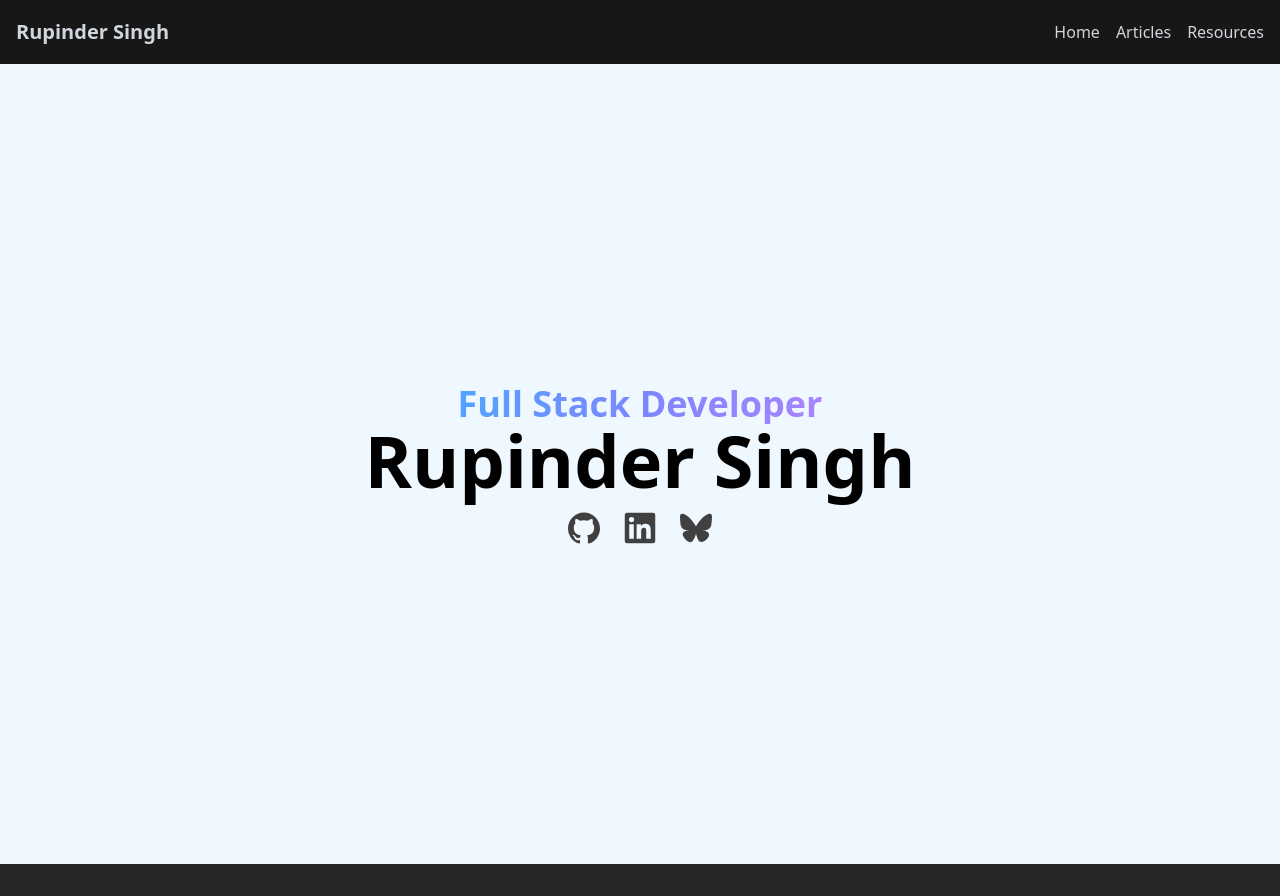
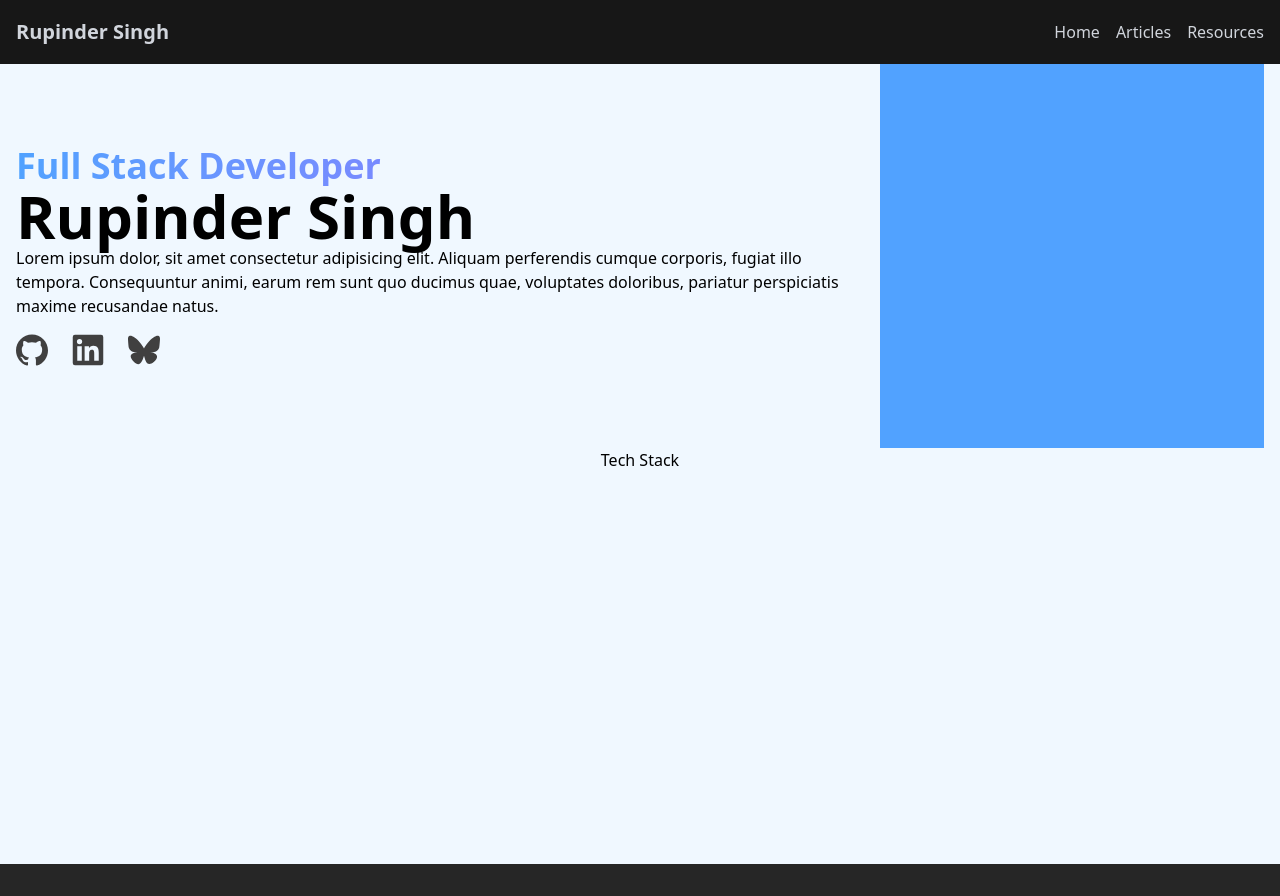
Before and after one commit to Pellia/my-website, a React (Vite) app: page / in a window 1280 px wide. Built offline with nearby package versions, Linux system fonts and the light colour scheme.

Commit message:
chore: reconfigured hero component

```diff
--- a/src/components/Header.tsx
+++ b/src/components/Header.tsx
@@ -4,11 +4,9 @@ import Navigation from "./Navigation";
 const Header = () => {
     return (
         <header className="h-16 bg-neutral-900 text-gray-300">
-            <div className="mx-4 h-full">
-                <div className="container mx-auto flex h-full items-center justify-between gap-2">
-                    <Logo />
-                    <Navigation />
-                </div>
+            <div className="container mx-auto flex h-full items-center justify-between gap-2 px-4">
+                <Logo />
+                <Navigation />
             </div>
         </header>
     );
--- /dev/null
+++ b/src/pages/Home/Hero.tsx
@@ -0,0 +1,38 @@
+const Hero = () => {
+    return (
+        <div className="flex items-center gap-4">
+            <div className="flex flex-col">
+                <h1>
+                    <span className="block bg-gradient-to-r from-blue-400 via-indigo-400 to-violet-400 bg-clip-text text-4xl font-bold text-transparent">Full Stack Developer</span>
+                    <span className="text-6xl font-bold">Rupinder Singh</span>
+                </h1>
+                <p>
+                    Lorem ipsum dolor, sit amet consectetur adipisicing elit. Aliquam perferendis cumque corporis, fugiat illo tempora. Consequuntur animi, earum rem sunt quo ducimus quae, voluptates
+                    doloribus, pariatur perspiciatis maxime recusandae natus.
+                </p>
+                <ul className="mt-4 flex gap-6">
+                    <li>
+                        <a href="https://github.com/Pellia" target="_blank">
+                            <img src="./src/assets/icons/github-dark.svg" alt="github-icon" className="h-auto w-8" />
+                        </a>
+                    </li>
+                    <li>
+                        <a href="https://www.linkedin.com/in/dev-rupinder-singh/" target="_blank">
+                            <img src="./src/assets/icons/linkedin.svg" alt="linkedin-icon" className="h-auto w-8" />{" "}
+                        </a>
+                    </li>
+                    <li>
+                        <a href="https://bsky.app/profile/devpellia.bsky.social" target="_blank">
+                            <img src="./src/assets/icons/bluesky-dark.svg" alt="bluesky-icon" className="h-auto w-8" />
+                        </a>
+                    </li>
+                </ul>
+            </div>
+            <div>
+                <div className="size-96 bg-blue-400"></div>
+            </div>
+        </div>
+    );
+};
+
+export default Hero;
--- a/src/pages/Home/Home.tsx
+++ b/src/pages/Home/Home.tsx
@@ -1,25 +1,11 @@
+import Hero from "./Hero";
+import TechStack from "./TechStack";
+
 const Home = () => {
     return (
-        <main className="text-copy-secondary gap-4text-center flex h-dvh flex-col items-center justify-center">
-            <h2 className="inline-block bg-gradient-to-r from-blue-400 via-indigo-400 to-violet-400 bg-clip-text text-4xl font-bold text-transparent">Full Stack Developer</h2>
-            <h1 className="text-7xl font-bold">Rupinder Singh</h1>
-            <ul className="mt-4 flex gap-6">
-                <li>
-                    <a href="https://github.com/Pellia" target="_blank">
-                        <img src="./src/assets/icons/github-dark.svg" alt="github-icon" className="h-auto w-8" />
-                    </a>
-                </li>
-                <li>
-                    <a href="https://www.linkedin.com/in/dev-rupinder-singh/" target="_blank">
-                        <img src="./src/assets/icons/linkedin.svg" alt="linkedin-icon" className="h-auto w-8" />{" "}
-                    </a>
-                </li>
-                <li>
-                    <a href="https://bsky.app/profile/devpellia.bsky.social" target="_blank">
-                        <img src="./src/assets/icons/bluesky-dark.svg" alt="bluesky-icon" className="h-auto w-8" />
-                    </a>
-                </li>
-            </ul>
+        <main className="container mx-auto min-h-screen px-4">
+            <Hero />
+            <TechStack />
         </main>
     );
 };
--- /dev/null
+++ b/src/pages/Home/TechStack.tsx
@@ -0,0 +1,9 @@
+const TechStack = () => {
+    return (
+        <div className="h-96 place-items-center">
+            <h2>Tech Stack</h2>
+        </div>
+    );
+};
+
+export default TechStack;
```
